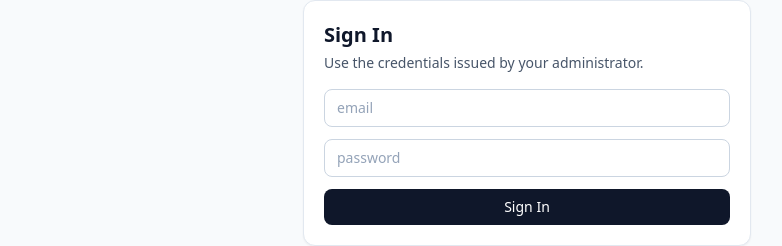
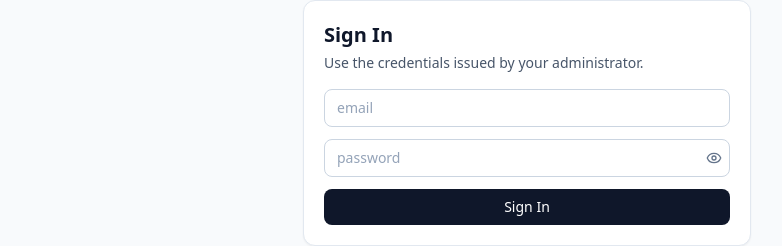
Before and after one commit to 3my1234/school-project, a Next.js app: page /login in a window 1280 px wide. Shown: the part 76-322 px from the top of the page, without its empty margins (113-895 px from the left). Built offline with nearby package versions, Linux system fonts and the light colour scheme; no server answers.

Commit message:
Add password visibility toggle and optimize post-login routing

```diff
--- /dev/null
+++ b/src/app/dashboard/page.tsx
@@ -0,0 +1,17 @@
+import { redirect } from "next/navigation";
+import { getServerSession } from "next-auth";
+import { authOptions } from "@/lib/auth-options";
+
+export default async function DashboardRedirectPage() {
+  const session = await getServerSession(authOptions);
+
+  if (!session?.user) {
+    redirect("/login");
+  }
+
+  if (session.user.role === "STUDENT") {
+    redirect("/dashboard/student");
+  }
+
+  redirect("/dashboard/admin");
+}
--- a/src/app/login/page.tsx
+++ b/src/app/login/page.tsx
@@ -3,6 +3,7 @@
 import { useState } from "react";
 import { signIn } from "next-auth/react";
 import { useRouter } from "next/navigation";
+import { Eye, EyeOff } from "lucide-react";
 import { Button } from "@/components/ui/button";
 import { Card } from "@/components/ui/card";
 import { Input } from "@/components/ui/input";
@@ -10,6 +11,7 @@ import { Input } from "@/components/ui/input";
 export default function LoginPage() {
   const [email, setEmail] = useState("");
   const [password, setPassword] = useState("");
+  const [showPassword, setShowPassword] = useState(false);
   const [loading, setLoading] = useState(false);
   const [error, setError] = useState("");
   const router = useRouter();
@@ -32,10 +34,7 @@ export default function LoginPage() {
       return;
     }
 
-    const sessionRes = await fetch("/api/auth/session");
-    const session = await sessionRes.json();
-    const role = session?.user?.role as string | undefined;
-    router.push(role === "STUDENT" ? "/dashboard/student" : "/dashboard/admin");
+    router.push("/dashboard");
   }
 
   return (
@@ -44,7 +43,24 @@ export default function LoginPage() {
       <p className="mt-1 text-sm text-slate-600">Use the credentials issued by your administrator.</p>
       <form onSubmit={onSubmit} className="mt-4 space-y-3">
         <Input type="email" placeholder="email" value={email} onChange={(e) => setEmail(e.target.value)} required />
-        <Input type="password" placeholder="password" value={password} onChange={(e) => setPassword(e.target.value)} required />
+        <div className="relative">
+          <Input
+            type={showPassword ? "text" : "password"}
+            placeholder="password"
+            value={password}
+            onChange={(e) => setPassword(e.target.value)}
+            className="pr-10"
+            required
+          />
+          <button
+            type="button"
+            aria-label={showPassword ? "Hide password" : "Show password"}
+            className="absolute right-2 top-1/2 -translate-y-1/2 text-slate-500 hover:text-slate-700"
+            onClick={() => setShowPassword((prev) => !prev)}
+          >
+            {showPassword ? <EyeOff className="h-4 w-4" /> : <Eye className="h-4 w-4" />}
+          </button>
+        </div>
         {error ? <p className="text-sm text-red-600">{error}</p> : null}
         <Button isLoading={loading} type="submit" className="w-full">
           Sign In
```
